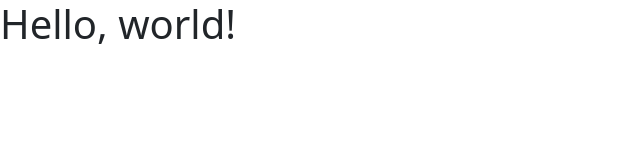
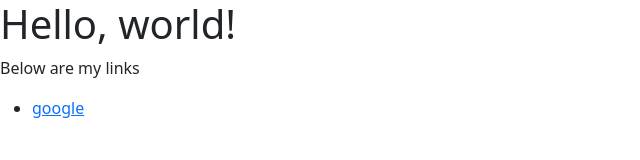
Before and after one commit to klywuog/website_watcher_test, a plain HTML site: page index.html in a window 1280 px wide. Shown: the whole page, without its empty margins (0-640 px from the left). Drawn offline with nearby package versions, Linux system fonts and the light colour scheme.

Commit message:
Add some content

```diff
--- a/index.html
+++ b/index.html
@@ -13,6 +13,15 @@
   <body>
     <h1>Hello, world!</h1>
 
+    <p>Below are my links<p>
+
+    <ul>
+      <li><a href="www.google.com">google</a></li>
+
+    </ul>
+
+
+
     <!-- Optional JavaScript; choose one of the two! -->
 
     <!-- Option 1: Bootstrap Bundle with Popper -->
```
